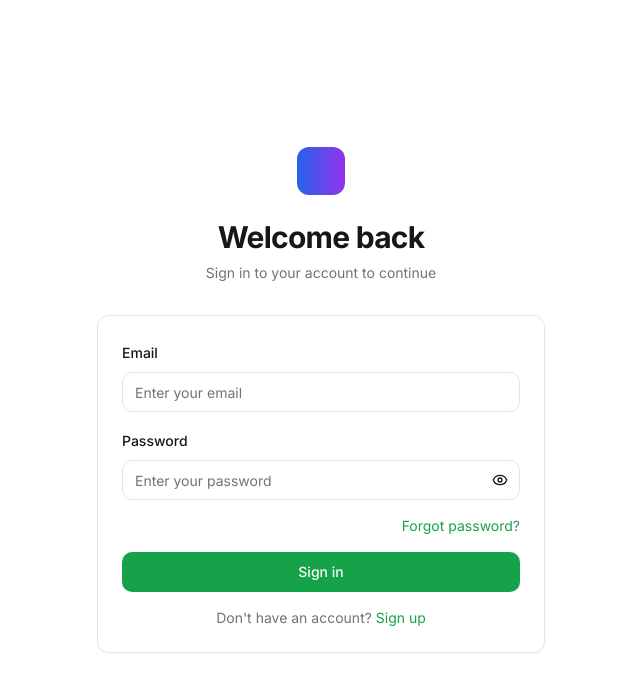
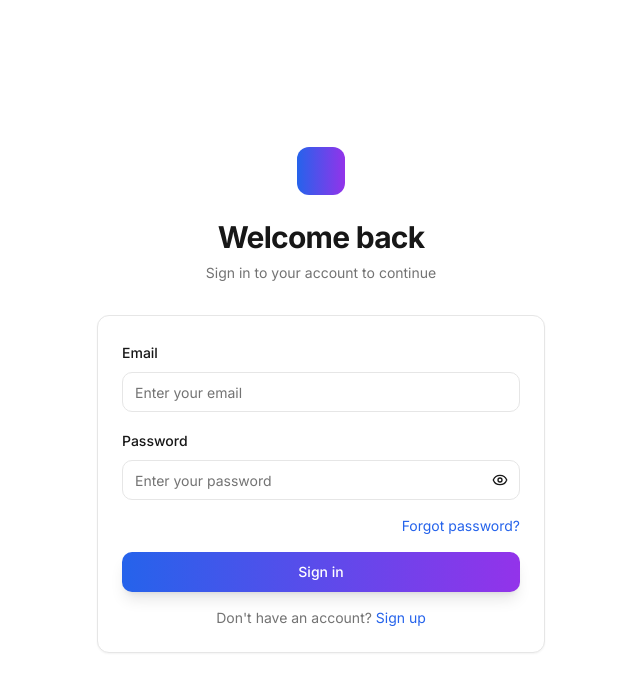
Before and after one commit to sotsnetwork/prompt-optimizer-mvp, a React (Vite) app: page /signin in a window 1280 px wide. Shown: the top 692 px of the page, without its empty margins (319-959 px from the left). Built offline with nearby package versions, Linux system fonts and the light colour scheme.

Commit message:
Update SignInForm.tsx

```diff
--- a/src/components/auth/SignInForm.tsx
+++ b/src/components/auth/SignInForm.tsx
@@ -80,20 +80,20 @@ export const SignInForm = () => {
       <div className="flex items-center justify-end">
         <Link
           to="/forgot-password"
-          className="text-sm text-primary hover:underline"
+          className="text-sm text-blue-600 hover:text-blue-700 dark:text-blue-400 dark:hover:text-blue-300 hover:underline transition-colors"
         >
           Forgot password?
         </Link>
       </div>
 
-      <Button type="submit" disabled={loading} className="w-full">
+      <Button type="submit" disabled={loading} className="w-full bg-gradient-to-r from-blue-600 to-purple-600 hover:from-blue-700 hover:to-purple-700 text-white font-medium transition-all duration-200 shadow-lg hover:shadow-xl">
         {loading && <Loader2 className="mr-2 h-4 w-4 animate-spin" />}
         Sign in
       </Button>
 
       <div className="text-center text-sm">
         <span className="text-muted-foreground">Don't have an account? </span>
-        <Link to="/signup" className="text-primary hover:underline">
+        <Link to="/signup" className="text-blue-600 hover:text-blue-700 dark:text-blue-400 dark:hover:text-blue-300 hover:underline transition-colors">
           Sign up
         </Link>
       </div>
```
